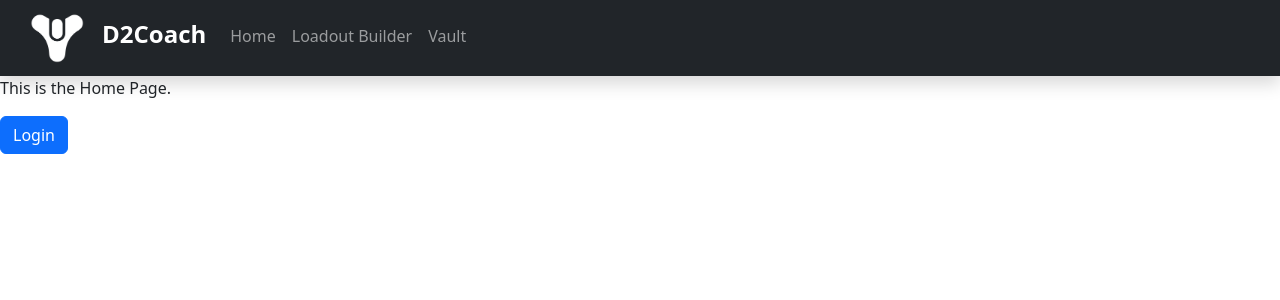
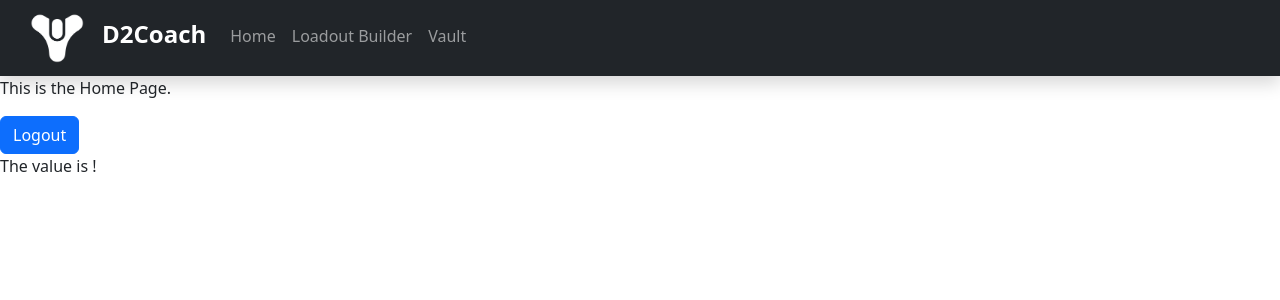
Before and after one commit to czamora7/D2Coach, a React (Vite) app in the folder D2CoachTestV2/: page / in a window 1280 px wide. Shown: the top 300 px of the page. Built offline with nearby package versions, Linux system fonts and the light colour scheme.

Commit message:
Experimenting with more Login stuff
Trying to learn how to grab data from URL

```diff
--- a/D2CoachTestV2/src/App.tsx
+++ b/D2CoachTestV2/src/App.tsx
@@ -1,30 +1,41 @@
-
-import { BrowserRouter as Router, Route, Routes} from "react-router-dom";
+import { BrowserRouter as Router, Route, Routes } from "react-router-dom";
 import NavBar from "./components/NavBar";
 import "bootstrap/dist/css/bootstrap.css";
 import "bootstrap/dist/js/bootstrap.bundle.min.js";
 import imagePath from "./assets/Images/Tricorn_White.png";
 
-import Home from './Home';
+import Home from "./Home";
 import LoadoutBuilder from "./LoadoutBuilder";
 import Vault from "./Vault";
 
+declare global {
+  interface Window {
+    loginCode: string;
+    loginToken: string;
+    clientId: number;
+  }
+}
+
 function App() {
-  let items = ["Home", "Loadout Builder", "Vault"]
-  let links = ["/", "/LoadoutBuilder", "/Vault"]
+  let items = ["Home", "Loadout Builder", "Vault"];
+  let links = ["/", "/LoadoutBuilder", "/Vault"];
+
+  window.clientId = 45654;
+
   return (
     <Router>
       <NavBar
         brandName="D2Coach"
         imageSrcPath={imagePath}
         navItems={items}
-        navLinks={links} />
+        navLinks={links}
+      />
 
-    <Routes>
-      <Route path="/" element={<Home />} />
-      <Route path="/LoadoutBuilder" element={<LoadoutBuilder />} />
-      <Route path="/Vault" element={<Vault />} />
-    </Routes>
+      <Routes>
+        <Route path="/" element={<Home />} />
+        <Route path="/LoadoutBuilder" element={<LoadoutBuilder />} />
+        <Route path="/Vault" element={<Vault />} />
+      </Routes>
     </Router>
   );
 }
--- a/D2CoachTestV2/src/Home.tsx
+++ b/D2CoachTestV2/src/Home.tsx
@@ -2,8 +2,19 @@ import React from 'react';
 import LoginButton from './components/LoginButton';
 
 const Home: React.FC = () => {
+  var testText;
+  if (window.loginCode != null) {
+    testText = window.loginCode;
+  }
+
+  else {
+    testText = "Failed Login Read"
+  }
+
+
   return <div id='HomePage'> This is the Home Page.
     <LoginButton />
+  <p>The value is {window.loginCode}!</p>
   </div>;
 };
 
--- a/D2CoachTestV2/src/components/LoginButton.tsx
+++ b/D2CoachTestV2/src/components/LoginButton.tsx
@@ -1,12 +1,18 @@
 import { useState } from "react";
 
-const clientId = 45654;
 
 function LoginButton() {
-  const [loggedIn, setLoggedIn] = useState(false);
+  const [loggedIn, setLoggedIn] = useState(true);
 
   const login = () => {
-    window.open("https://www.bungie.net/en/OAuth/Authorize?client_id=" + clientId + "&response_type=code");
+    window.location.href="https://www.bungie.net/en/OAuth/Authorize?client_id=" + window.clientId + "&response_type=code";
+    let url = new URL(window.location.href);
+    let code = url.searchParams.get('code');
+
+    if (code != null) {
+      window.loginCode = code;
+    }
+
     setLoggedIn(true);
   };
 
--- a/D2CoachTestV2/src/main.tsx
+++ b/D2CoachTestV2/src/main.tsx
@@ -1,6 +1,7 @@
 import React from 'react'
 import ReactDOM from 'react-dom/client'
 import App from './App'
+
 
 ReactDOM.createRoot(document.getElementById('root')!).render(
   <React.StrictMode>
```
Also changed, not shown: D2CoachTestV2/src/components/logout.tsx (deleted).
